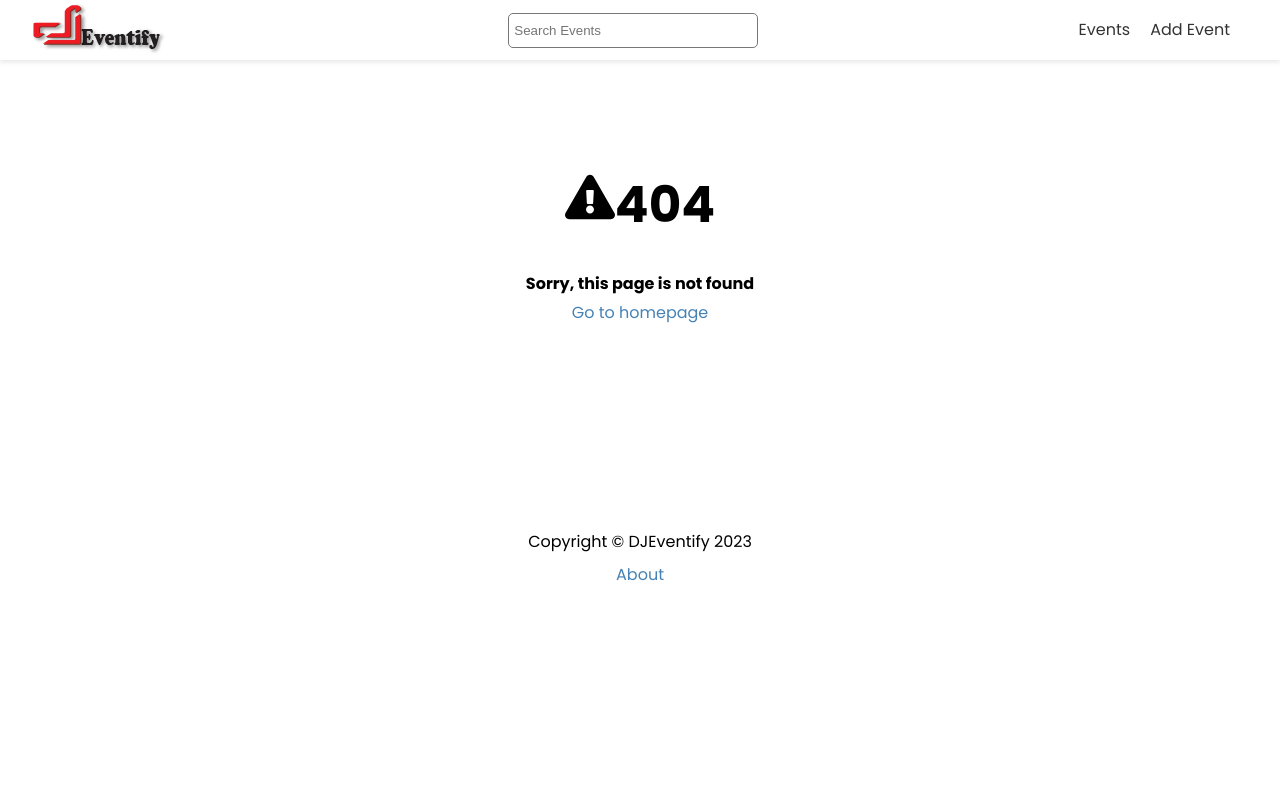
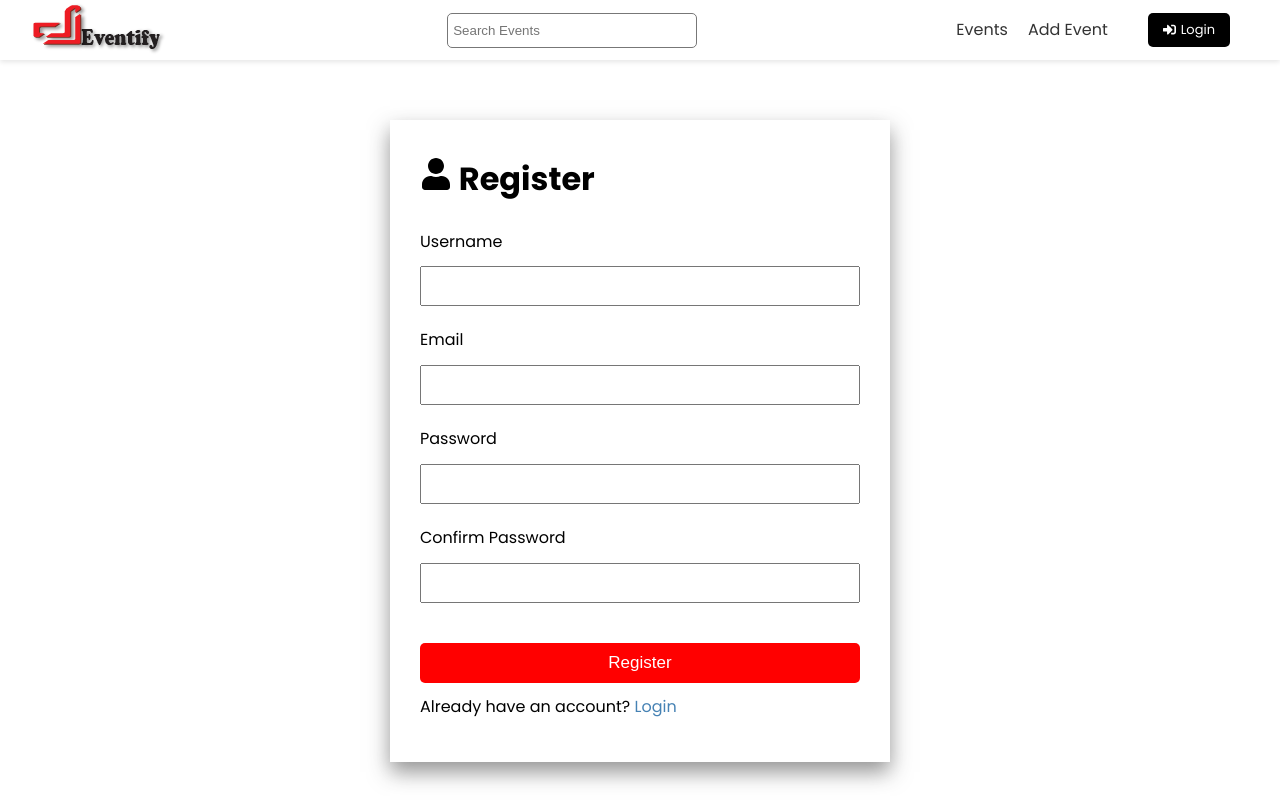
Before and after one commit to David-mwendwa/next-djeventify, a Next.js app in the folder frontend/: page /account/register in a window 1280 px wide. Before the commit this address had no page. Shown: the top 800 px of the page. Built offline with nearby package versions, Linux system fonts and the light colour scheme.

Commit message:
create register and login pages

```diff
--- a/frontend/components/Header.js
+++ b/frontend/components/Header.js
@@ -2,6 +2,7 @@
 import Link from 'next/link';
 import styles from '../styles/Header.module.css';
 import Search from './Search';
+import { FaSignInAlt, FaSignOutAlt } from 'react-icons/fa';
 
 const Header = () => {
   return (
@@ -26,6 +27,11 @@
           <li>
             <Link href='/events/add'>Add Event</Link>
           </li>
+          <li>
+            <Link href='/account/login' className='btn-secondary btn-icon'>
+              <FaSignInAlt /> Login
+            </Link>
+          </li>
         </ul>
       </nav>
     </header>
--- /dev/null
+++ b/frontend/pages/account/register.js
@@ -0,0 +1,80 @@
+import { FaUser } from 'react-icons/fa';
+import { ToastContainer, toast } from 'react-toastify';
+import 'react-toastify/dist/ReactToastify.css';
+import { useState, useEffect, useContext } from 'react';
+import Link from 'next/link';
+import Layout from '../../components/Layout';
+import styles from '../../styles/AuthForm.module.css';
+
+export default function RegisterPage() {
+  const [username, setUsername] = useState('');
+  const [email, setEmail] = useState('');
+  const [password, setPassword] = useState('');
+  const [passwordConfirm, setPasswordConfirm] = useState('');
+
+  const handleSubmit = (e) => {
+    e.preventDefault();
+
+    if (password !== passwordConfirm) {
+      toast.error('Passwords do not match');
+      return;
+    }
+    console.log({ username, email, password, passwordConfirm });
+  };
+
+  return (
+    <Layout title='User Registration'>
+      <div className={styles.auth}>
+        <h1>
+          <FaUser /> Register
+        </h1>
+        <ToastContainer />
+        <form onSubmit={handleSubmit}>
+          <div>
+            <label htmlFor='username'>Username</label>
+            <input
+              type='text'
+              id='username'
+              value={username}
+              onChange={(e) => setUsername(e.target.value)}
+            />
+          </div>
+          <div></div>
+          <div>
+            <label htmlFor='email'>Email</label>
+            <input
+              type='email'
+              id='email'
+              value={email}
+              onChange={(e) => setEmail(e.target.value)}
+            />
+          </div>
+          <div>
+            <label htmlFor='password'>Password</label>
+            <input
+              type='password'
+              id='password'
+              value={password}
+              onChange={(e) => setPassword(e.target.value)}
+            />
+          </div>
+          <div>
+            <label htmlFor='passwordConfirm'>Confirm Password</label>
+            <input
+              type='password'
+              id='passwordConfirm'
+              value={passwordConfirm}
+              onChange={(e) => setPasswordConfirm(e.target.value)}
+            />
+          </div>
+
+          <input type='submit' value='Register' className='btn' />
+        </form>
+
+        <p>
+          Already have an account? <Link href='/account/login'>Login</Link>
+        </p>
+      </div>
+    </Layout>
+  );
+}
--- /dev/null
+++ b/frontend/styles/AuthForm.module.css
@@ -0,0 +1,31 @@
+.auth {
+  max-width: 500px;
+  margin: auto;
+  padding: 30px;
+  box-shadow: 0px 10px 20px 0px rgba(50, 50, 50, 0.52);
+}
+
+.auth label {
+  display: block;
+  margin-bottom: 10px;
+}
+
+.auth input[type='text'],
+.auth input[type='email'],
+.auth input[type='password'] {
+  display: block;
+  width: 100%;
+  height: 40px;
+  padding: 5px;
+  font-size: 18px;
+}
+
+.auth input[type='submit'] {
+  margin-top: 20px;
+  width: 100%;
+  font-size: 17px;
+}
+
+.auth div {
+  margin-bottom: 20px;
+}
```
Also changed, not shown: frontend/pages/account/login.js (added, +54 -0 lines), 1 other file (tests, documents, lock files or other folders).
